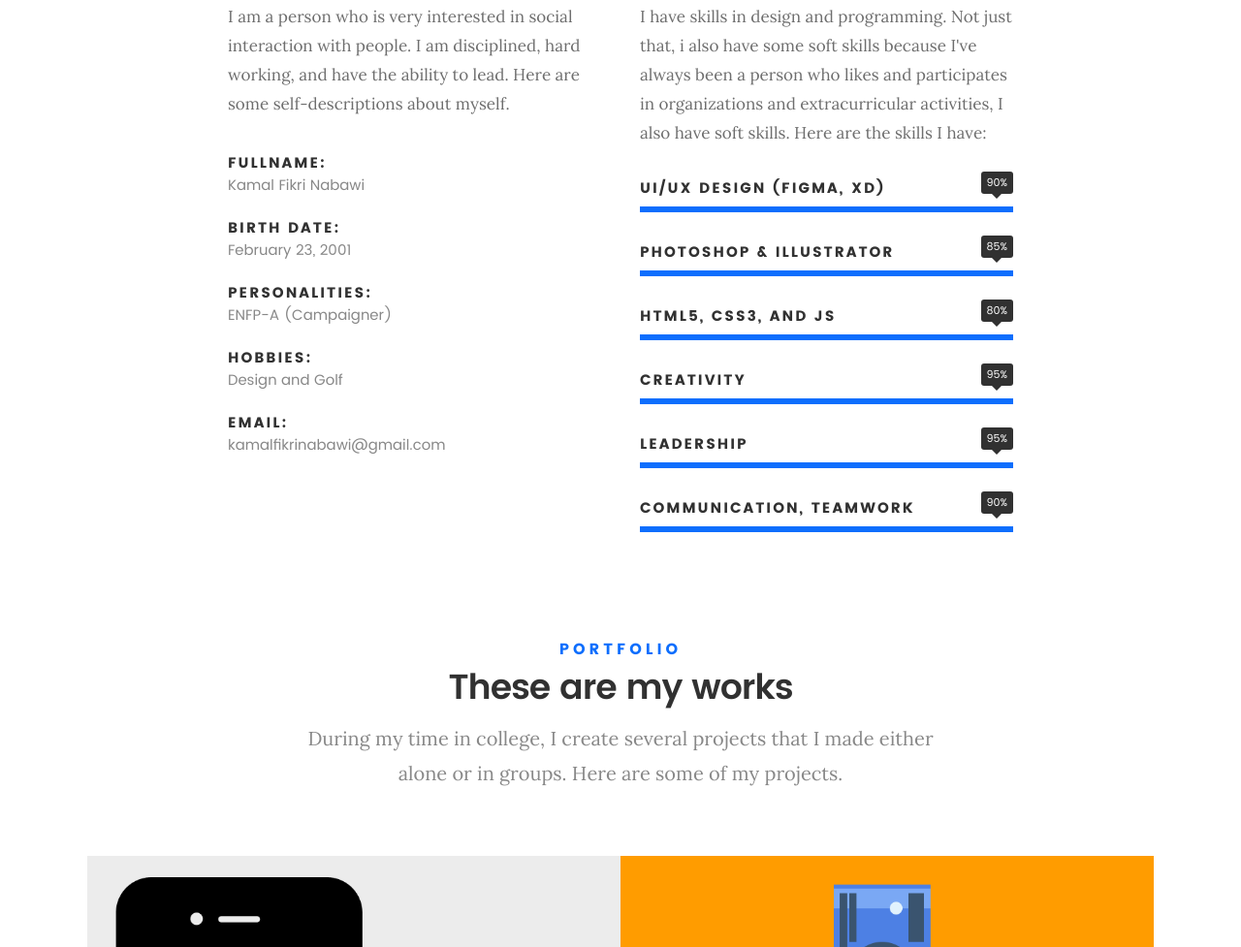
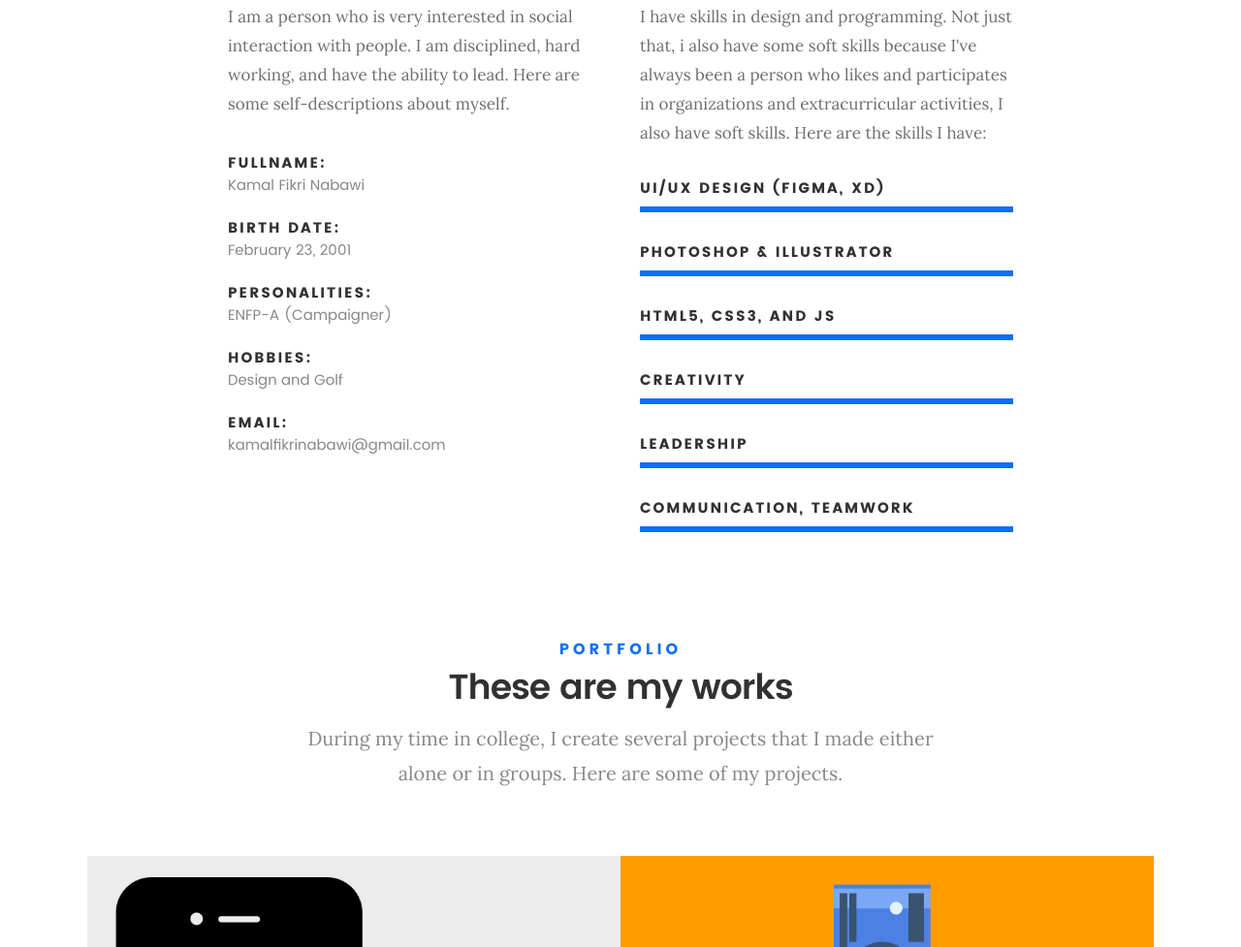
Before and after one commit to Enkrypcode/portfolio, a plain HTML site: page PORTFOLIO/index.html in a window 1280 px wide. Shown: the part 1358-2335 px from the top of the page at 97% size. Drawn offline with Linux system fonts and the light colour scheme.

Commit message:
Update index.html

```diff
--- a/PORTFOLIO/index.html
+++ b/PORTFOLIO/index.html
@@ -168,27 +168,27 @@
 
 				<ul class="skill-bars">
 					<li>
-						<div class="progress percent90"><span>90%</span></div>
+						<div class="progress percent90"></div>
 						<strong>UI/UX Design (Figma, XD)</strong>
 					</li>
 					<li>
-						<div class="progress percent85"><span>85%</span></div>
+						<div class="progress percent85"></div>
 						<strong>Photoshop & Illustrator</strong>
 					</li>
 					<li>
-						<div class="progress percent80"><span>80%</span></div>
+						<div class="progress percent80"></div>
 						<strong>HTML5, CSS3, and JS</strong>
 					</li>
 					<li>
-						<div class="progress percent95"><span>95%</span></div>
+						<div class="progress percent95"></div>
 						<strong>Creativity</strong>
 					</li>
 					<li>
-						<div class="progress percent95"><span>95%</span></div>
+						<div class="progress percent95"></div>
 						<strong>Leadership</strong>
 					</li>
 					<li>
-						<div class="progress percent90"><span>90%</span></div>
+						<div class="progress percent90"></div>
 						<strong>Communication, teamwork</strong>
 					</li>
 
```
